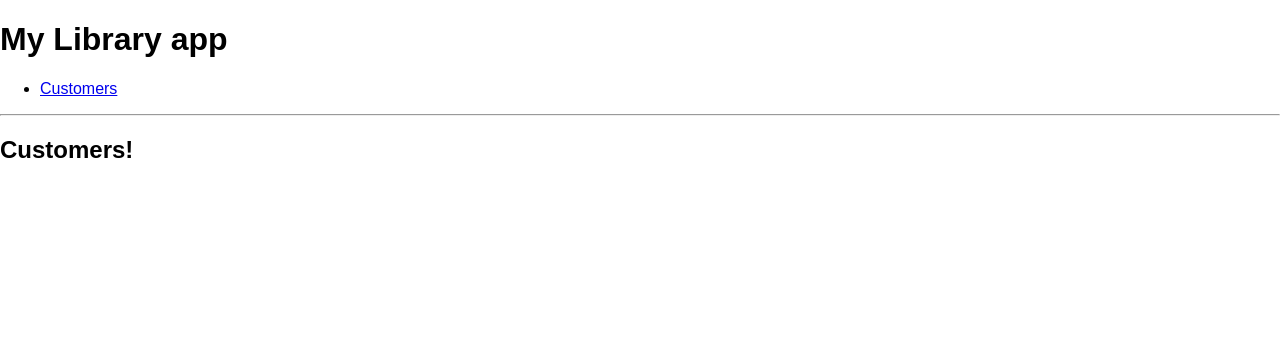
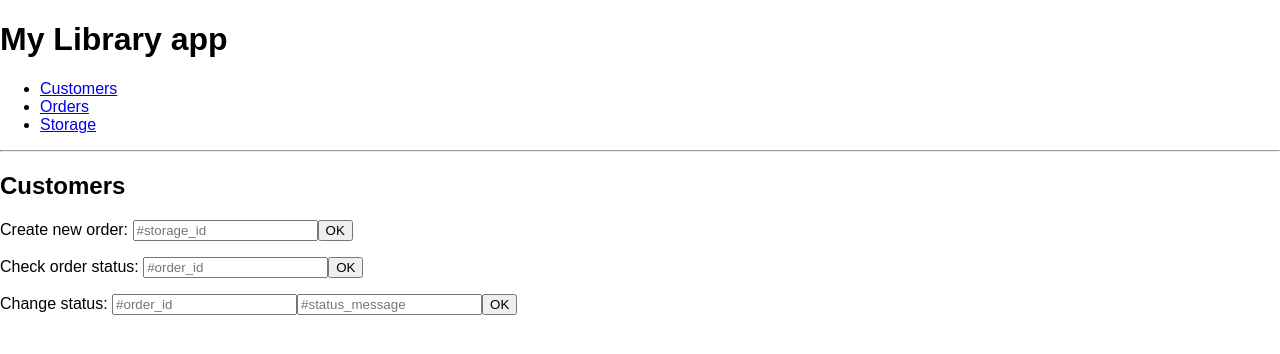
Before and after one commit to mackankowski/my-library-app, a React (Create React App) app: page /customers in a window 1280 px wide. Shown: the top 354 px of the page. Built offline with nearby package versions, Linux system fonts and the light colour scheme; no server answers.

Commit message:
Add initial GUI

```diff
--- a/src/App.js
+++ b/src/App.js
@@ -6,9 +6,17 @@ import {
   Redirect
 } from 'react-router-dom';
 import './App.css';
-import { CustomersComponent } from './components/CustomersComponent';
+import { CustomersContainer } from './containers/CustomersContainer';
+import { OrdersContainer } from './containers/OrdersContainer';
+import { StorageContainer } from './containers/StorageContainer';
 
 class App extends PureComponent {
+  componentDidMount() {
+    this.dbConnect();
+  }
+  dbConnect = () => {
+    fetch('/api/sql/connect');
+  };
   render() {
     return (
       <Router>
@@ -18,11 +26,19 @@ class App extends PureComponent {
             <li>
               <Link to="/customers">Customers</Link>
             </li>
+            <li>
+              <Link to="/orders">Orders</Link>
+            </li>
+            <li>
+              <Link to="/storage">Storage</Link>
+            </li>
           </ul>
 
           <hr />
           <Redirect from="/" to="customers" />
-          <Route path="/customers" component={CustomersComponent} />
+          <Route path="/customers" component={CustomersContainer} />
+          <Route path="/orders" component={OrdersContainer} />
+          <Route path="/storage" component={StorageContainer} />
         </div>
       </Router>
     );
--- a/src/components/CustomersComponent/index.js
+++ /dev/null
@@ -1,17 +0,0 @@
-import React, { Component } from 'react';
-
-export class CustomersComponent extends Component {
-  componentDidMount() {
-    this.dbConnect();
-  }
-  dbConnect = () => {
-    fetch('/api/sql/connect');
-  };
-  render() {
-    return (
-      <div>
-        <h2>Customers!</h2>
-      </div>
-    );
-  }
-}
--- /dev/null
+++ b/src/constants/messages.js
@@ -0,0 +1,3 @@
+export const messages = {
+  confirmText: 'OK'
+};
--- /dev/null
+++ b/src/containers/CustomersContainer/index.js
@@ -0,0 +1,26 @@
+import React, { Component } from 'react';
+import { messages } from '../../constants/messages';
+
+export class CustomersContainer extends Component {
+  render() {
+    const { confirmText } = messages;
+    return (
+      <div>
+        <h2>Customers</h2>
+        <p>
+          Create new order: <input type="number" placeholder="#storage_id" />
+          <button>{confirmText}</button>
+        </p>
+        <p>
+          Check order status: <input type="number" placeholder="#order_id" />
+          <button>{confirmText}</button>
+        </p>
+        <p>
+          Change status: <input type="number" placeholder="#order_id" />
+          <input type="text" placeholder="#status_message" />
+          <button>{confirmText}</button>
+        </p>
+      </div>
+    );
+  }
+}
--- /dev/null
+++ b/src/containers/OrdersContainer/index.js
@@ -0,0 +1,19 @@
+import React, { Component } from 'react';
+import { messages } from '../../constants/messages';
+
+export class OrdersContainer extends Component {
+  render() {
+    const { confirmText } = messages;
+    return (
+      <div>
+        <h2>Orders</h2>
+        <p>(empty list)</p>
+        <p>
+          Change status: <input type="number" placeholder="#order_id" />
+          <input type="text" placeholder="#status_message" />
+          <button>{confirmText}</button>
+        </p>
+      </div>
+    );
+  }
+}
--- /dev/null
+++ b/src/containers/StorageContainer/index.js
@@ -0,0 +1,16 @@
+import React, { Component } from 'react';
+import { messages } from '../../constants/messages';
+
+export class StorageContainer extends Component {
+  render() {
+    const { confirmText } = messages;
+    return (
+      <div>
+        <h2>Storage</h2>
+        <p>(empty list)</p>
+        Remove: <input type="number" placeholder="#storage_id" />
+        <button>{confirmText}</button>
+      </div>
+    );
+  }
+}
```
